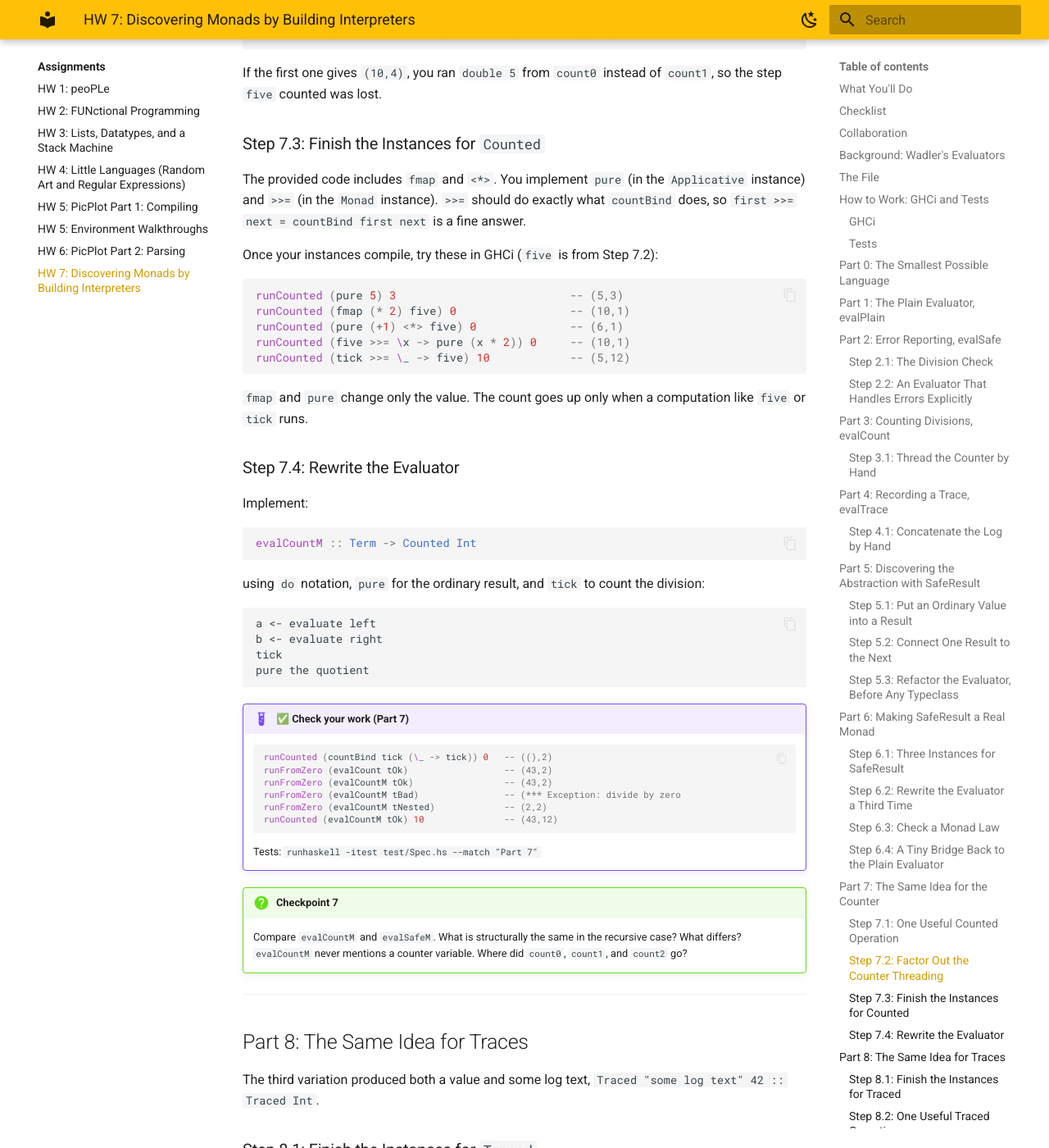
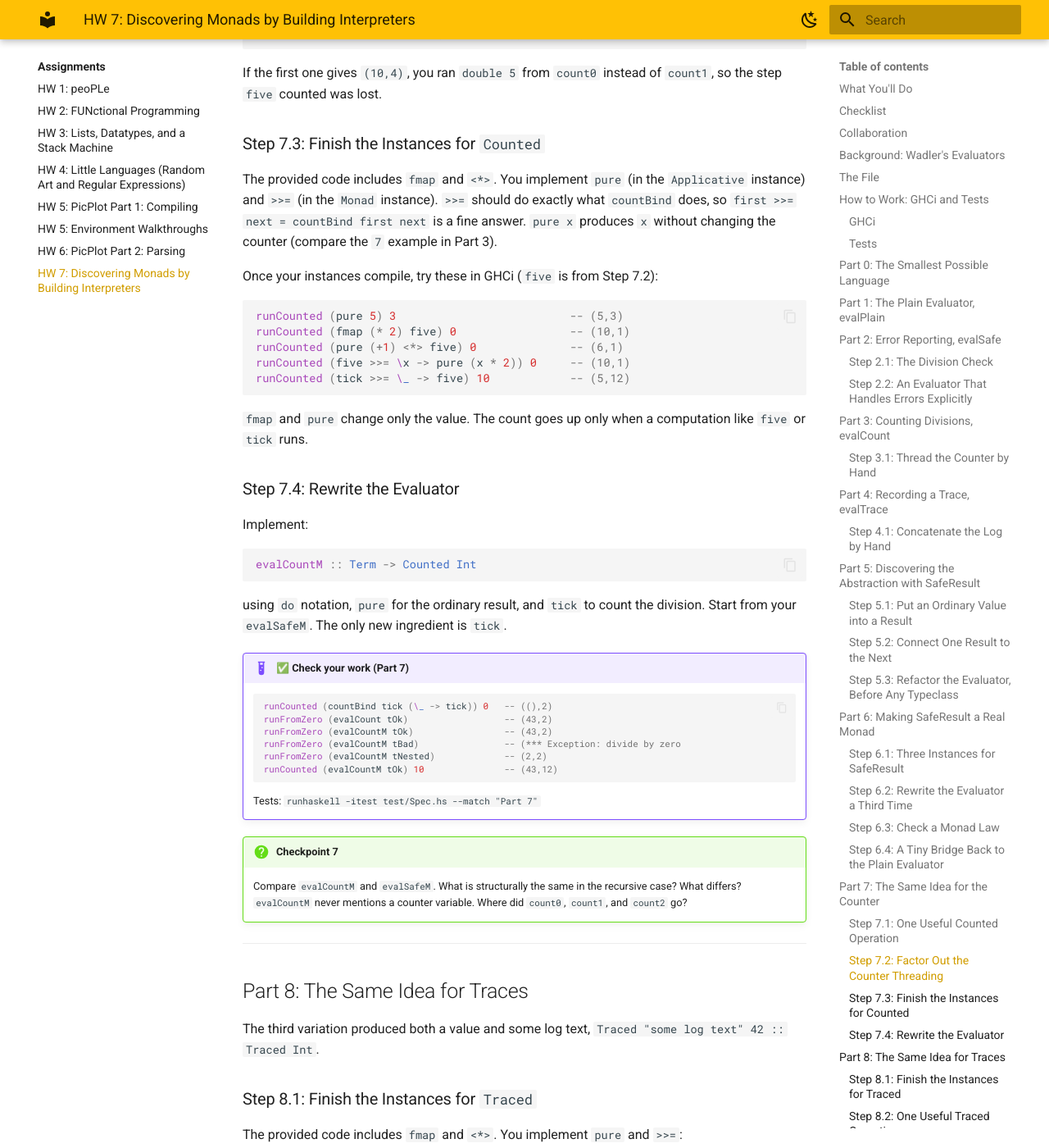
Before and after one commit to lbang-hmc/cs-131-website, an MkDocs documentation site: the page built from content/assignments/hw07.md, in a window 1280 px wide and 1400 px high, scrolled down 16983 px. Shown: the whole window at 82% size. Built offline with MkDocs 1.6.1 and Material for MkDocs 9.7.7, drawn with Linux system fonts in a browser that asks for light colours.

Commit message:
HW 7: say what Counted's pure does; drop the evalCountM step-by-step recipe
Co-Authored-By: Claude Opus 5.5 <noreply@anthropic.com>

````diff
--- a/content/assignments/hw07.md
+++ b/content/assignments/hw07.md
@@ -692,7 +692,7 @@ If the first one gives `(10,4)`, you ran `double 5` from `count0` instead of `co
 
 ### Step 7.3: Finish the Instances for `Counted`
 
-The provided code includes `fmap` and `<*>`. You implement `pure` (in the `Applicative` instance) and `>>=` (in the `Monad` instance). `>>=` should do exactly what `countBind` does, so `first >>= next = countBind first next` is a fine answer.
+The provided code includes `fmap` and `<*>`. You implement `pure` (in the `Applicative` instance) and `>>=` (in the `Monad` instance). `>>=` should do exactly what `countBind` does, so `first >>= next = countBind first next` is a fine answer. `pure x` produces `x` without changing the counter (compare the `7` example in Part 3).
 
 Once your instances compile, try these in GHCi (`five` is from Step 7.2):
 
@@ -714,14 +714,7 @@ Implement:
 evalCountM :: Term -> Counted Int
 ```
 
-using `do` notation, `pure` for the ordinary result, and `tick` to count the division:
-
-```text
-a <- evaluate left
-b <- evaluate right
-tick
-pure the quotient
-```
+using `do` notation, `pure` for the ordinary result, and `tick` to count the division. Start from your `evalSafeM`. The only new ingredient is `tick`.
 
 !!! example "✅ Check your work (Part 7)"
     ```haskell
````
